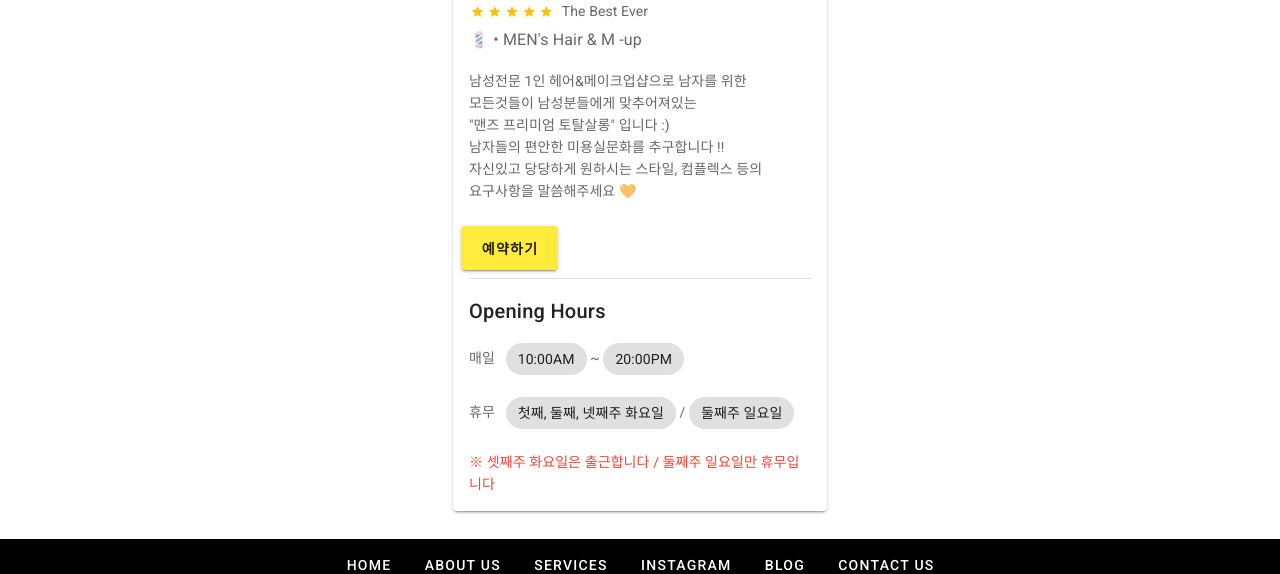
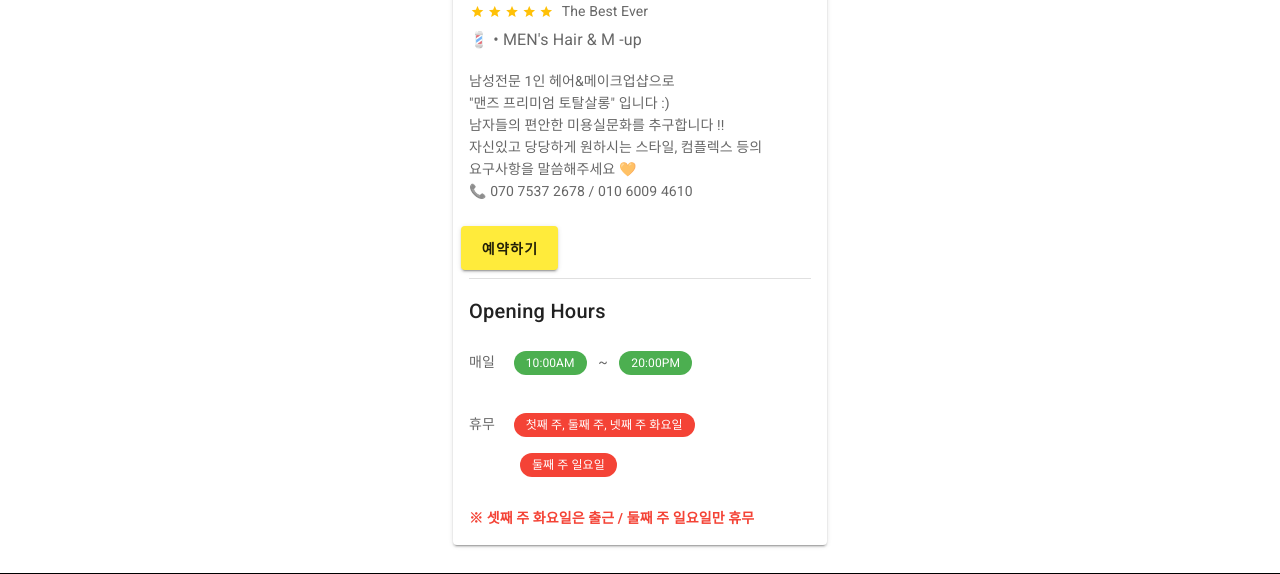
Before and after one commit to Jaehyeok-Choe/lnc-hair, a Vue app: page / in a window 1280 px wide. Shown: the part 378-952 px from the top of the page. Built offline with nearby package versions, Linux system fonts and the light colour scheme; no server answers.

Commit message:
create menu

```diff
--- a/src/views/Home.vue
+++ b/src/views/Home.vue
@@ -36,12 +36,12 @@
         <div class="my-4 text-subtitle-1">💈 • MEN's Hair & M -up</div>
 
         <div>
-          남성전문 1인 헤어&메이크업샵으로 남자를 위한<br />
-          모든것들이 남성분들에게 맞추어져있는<br />
+          남성전문 1인 헤어&메이크업샵으로 <br />
           "맨즈 프리미엄 토탈살롱" 입니다 :) <br />남자들의 편안한 미용실문화를
           추구합니다 !!<br />
           자신있고 당당하게 원하시는 스타일, 컴플렉스 등의 <br />요구사항을
           말씀해주세요 🧡<br />
+          📞 070 7537 2678 / 010 6009 4610
         </div>
       </v-card-text>
       <v-card-actions>
@@ -63,13 +63,25 @@
 
       <v-card-text>
         매일 &nbsp;
-        <v-chip>10:00AM</v-chip>
+        <v-chip class="ma-2" small color="green" text-color="white"
+          >10:00AM</v-chip
+        >
         ~
-        <v-chip>20:00PM</v-chip><br /><br />
-        휴무 &nbsp; <v-chip>첫째, 둘째, 넷째주 화요일</v-chip> /
-        <v-chip>둘째주 일요일</v-chip> &nbsp; <br /><br />
+        <v-chip class="ma-2" small color="green" text-color="white"
+          >20:00PM</v-chip
+        ><br /><br />
+        휴무 &nbsp;
+        <v-chip class="ma-2" small color="red" text-color="white">
+          첫째 주, 둘째 주, 넷째 주 화요일
+        </v-chip>
+        <br />
+        &nbsp; &nbsp; &nbsp; &nbsp; &nbsp; &nbsp;
+        <v-chip class="ma-2" small color="red" text-color="white"
+          >둘째 주 일요일</v-chip
+        >
+        &nbsp; <br /><br />
         <div class="red--text">
-          ※ 셋째주 화요일은 출근합니다 / 둘째주 일요일만 휴무입니다
+          <strong> ※ 셋째 주 화요일은 출근 / 둘째 주 일요일만 휴무</strong>
         </div>
       </v-card-text>
     </v-card>
--- a/src/views/site/NavMenu.vue
+++ b/src/views/site/NavMenu.vue
@@ -16,8 +16,8 @@
     <v-navigation-drawer app v-model="drawer">
       <v-list-item>
         <v-list-item-content>
-          <v-list-item-title class="text-h6"> Application </v-list-item-title>
-          <v-list-item-subtitle> subtext </v-list-item-subtitle>
+          <v-list-item-title class="text-h6"> L.N.C </v-list-item-title>
+          <v-list-item-subtitle> MEN's Hair & M -up </v-list-item-subtitle>
         </v-list-item-content>
       </v-list-item>
       <v-divider></v-divider>
@@ -39,6 +39,7 @@
             v-for="child in item.items"
             :key="child.title"
             :to="child.to"
+            exact
           >
             <v-list-item-content>
               <v-list-item-title v-text="child.title"></v-list-item-title>
@@ -94,8 +95,11 @@ export default {
         action: "mdi-information",
         // active: true,
         items: [
-          { title: "About", to: "/about" },
-          { title: "Address", to: "/" },
+          { title: "예약하기", to: "/about" },
+          { title: "예약확인", to: "/about" },
+          { title: "스타일북", to: "/" },
+          { title: "연락방법", to: "/" },
+          { title: "오시는길", to: "/" },
         ],
         title: "About",
       },
```
